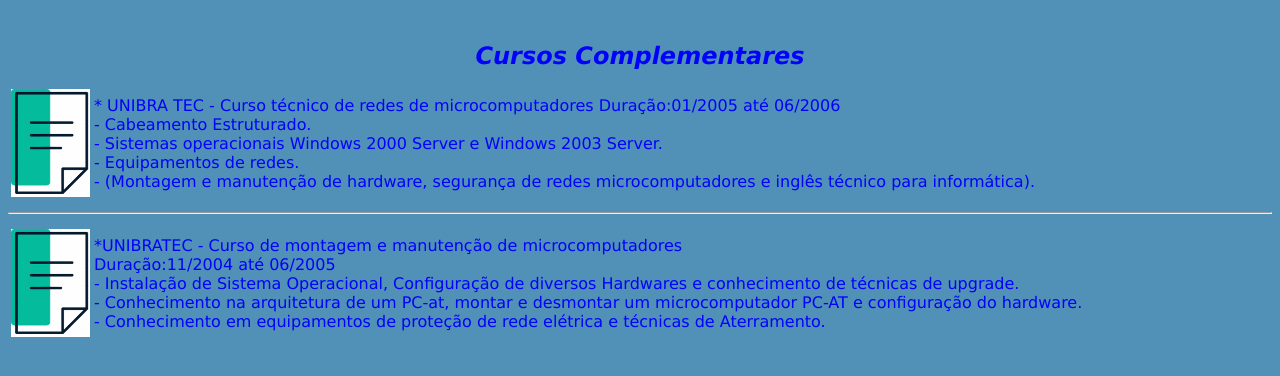
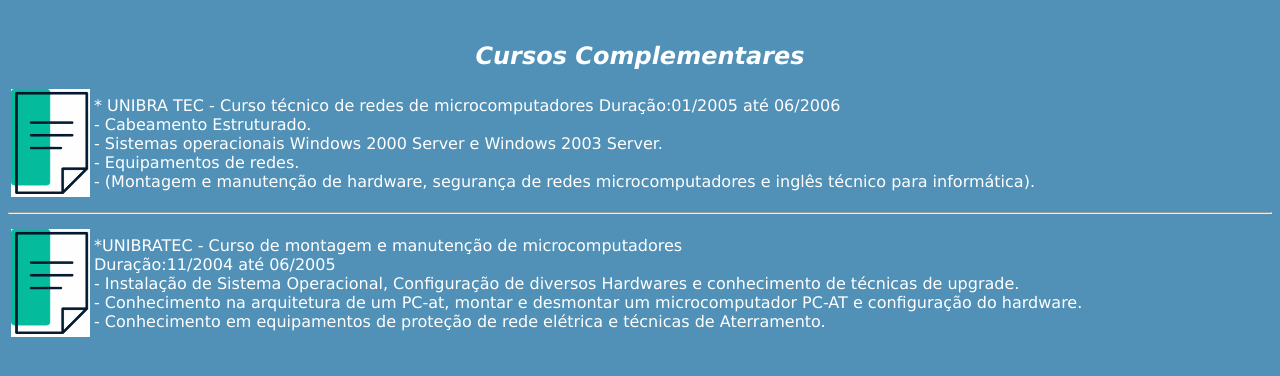
Before and after one commit to antoniocarneirodev/antoniocarneirodev, a plain HTML site: page cursocom.html in a window 1280 px wide. Drawn offline with Linux system fonts and the light colour scheme.

Commit message:
Update cursocom.html

```diff
--- a/cursocom.html
+++ b/cursocom.html
@@ -1,12 +1,12 @@
 <html>
 <body background="principalfundo.png">
 <br>
-<p align="center"><font face="verdana" size="5"><b><i><font color="blue">Cursos Complementares</p>
+<p align="center"><font face="verdana" size="5"><b><i><font color="white">Cursos Complementares</p>
 
 <table cellpadding="1">
 <tr>
 <td><img src="canvadocumento.png"></td>
-<td><p><font face="verdana"><font color="blue">* UNIBRA TEC - Curso técnico de redes de microcomputadores
+<td><p><font face="verdana"><font color="white">* UNIBRA TEC - Curso técnico de redes de microcomputadores
 Duração:01/2005 até 06/2006<br>
 - Cabeamento Estruturado.<br>
 - Sistemas operacionais Windows 2000 Server e Windows 2003 Server.<br>
@@ -18,7 +18,7 @@ informática).
 <table cellpadding="1">
 <tr>
 <td><img src="canvadocumento.png"></td>
-<td><p><font face="verdana"><font color="blue">*UNIBRATEC - Curso de montagem e manutenção de microcomputadores<br>
+<td><p><font face="verdana"><font color="white">*UNIBRATEC - Curso de montagem e manutenção de microcomputadores<br>
 Duração:11/2004 até 06/2005<br>
 - Instalação de Sistema Operacional, Configuração de diversos Hardwares e conhecimento de técnicas
 de upgrade.<br>
```
